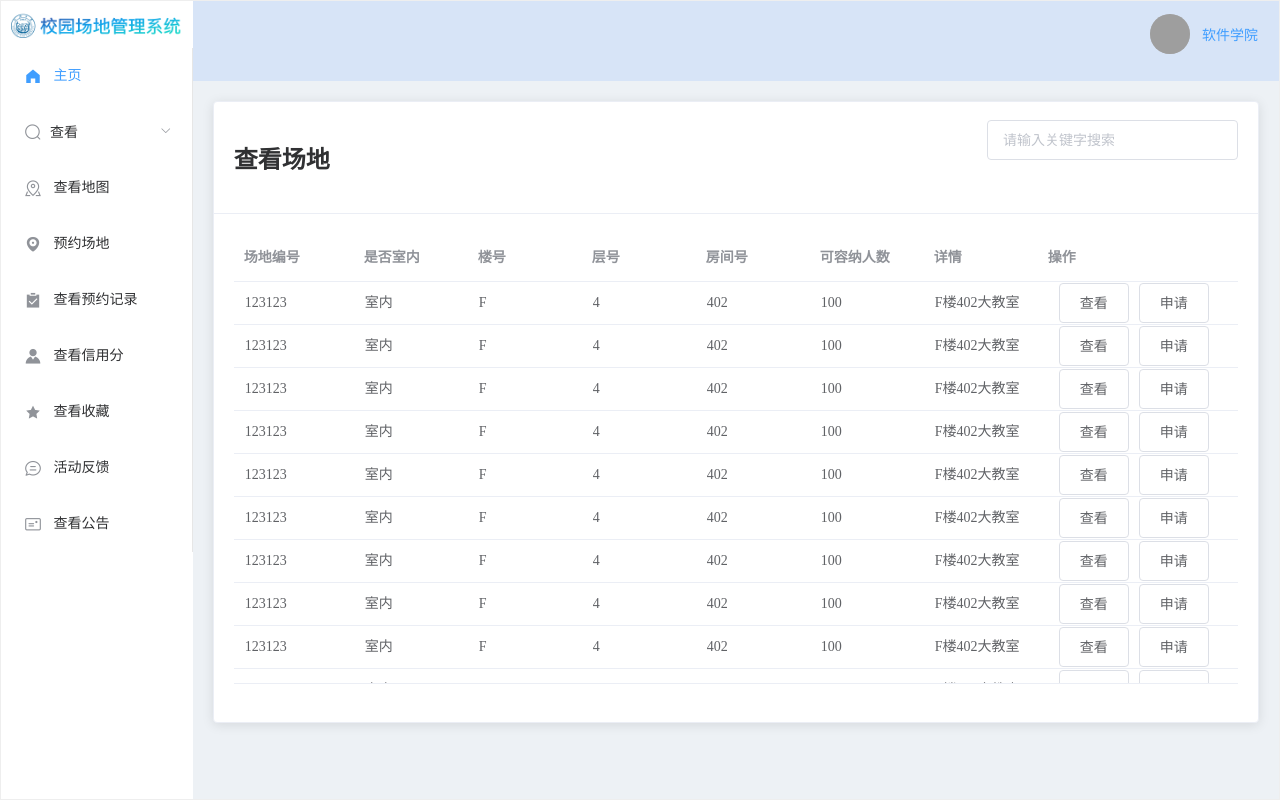
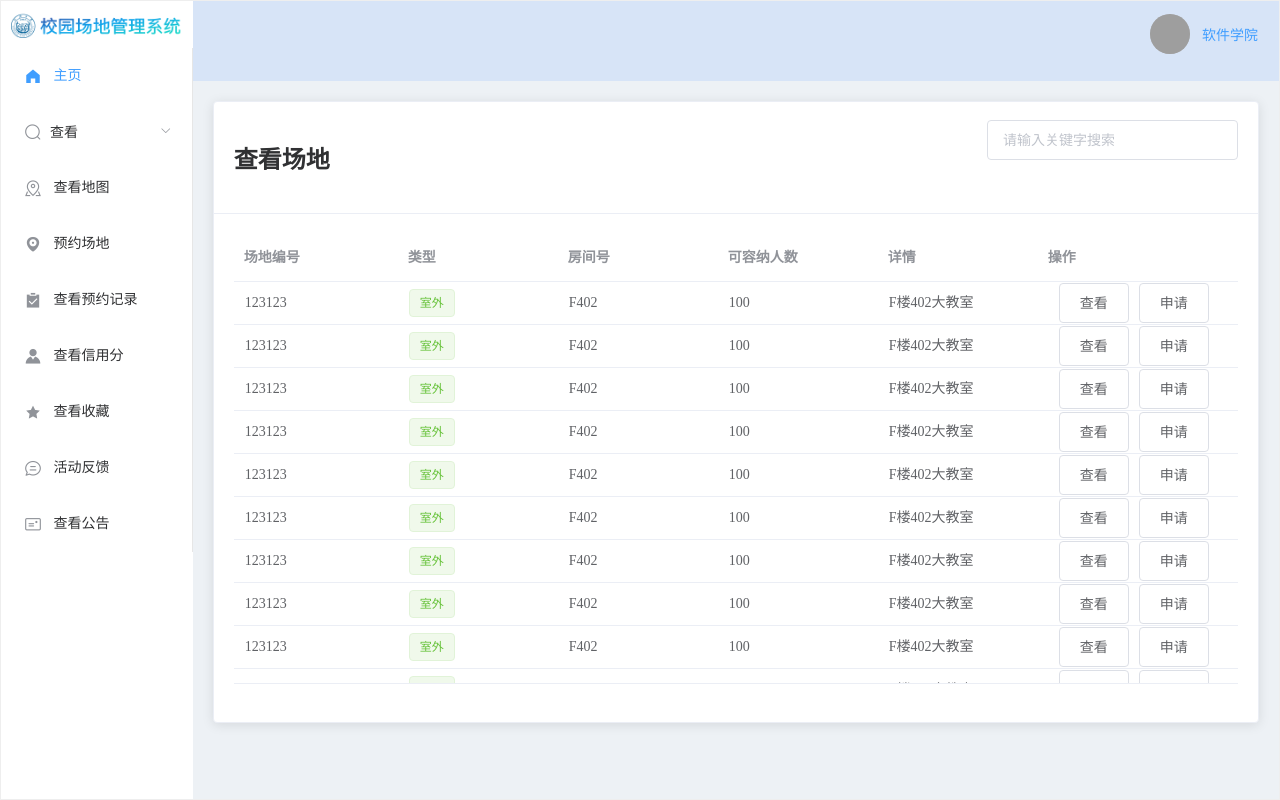
Before and after one commit to CampusSiteManagementSystem/CSMSFrontEnd, a Vue app: page /OrgFrame/CheckSite in a window 1280 px wide. Built offline with nearby package versions, Linux system fonts and the light colour scheme; grey boxes are pictures that could not be loaded.

Commit message:
修改查看场地页面

```diff
--- a/src/page/Shared/ShowPlaceDetail.vue
+++ b/src/page/Shared/ShowPlaceDetail.vue
@@ -21,10 +21,22 @@
       <div class="text item">
         <el-table :header-row-style="{height:'10px'}" :cell-style="{padding:'1px'}" :data="matchList" height="450">
           <el-table-column prop="groundID" label="场地编号"> </el-table-column>
-          <el-table-column prop="type" label="是否室内"> </el-table-column>
-          <el-table-column prop="building" label="楼号"> </el-table-column>
+          <!-- <el-table-column prop="type" label="是否室内"> </el-table-column> -->
+
+          <el-table-column label="类型" width="auto">
+          <template slot-scope="scope">
+            <el-tag
+              size="medium"
+              :type="scope.row.type=='室内' ? 'primary' : 'success'"
+              >{{ scope.row.type }}</el-tag
+            >
+          </template>
+        </el-table-column>
+
+         <el-table-column prop="details" label="房间号"> </el-table-column>
+          <!-- <el-table-column prop="building" label="楼号"> </el-table-column>
           <el-table-column prop="floor" label="层号"> </el-table-column>
-          <el-table-column prop="room" label="房间号"> </el-table-column>
+          <el-table-column prop="room" label="房间号"> </el-table-column> -->
           <el-table-column prop="capacity" label="可容纳人数">
           </el-table-column>
           <el-table-column prop="description" label="详情"> </el-table-column>
@@ -87,12 +99,13 @@ export default {
   data() {
     const item = {
       groundID:123123,
-      type: "室内",
+      type: "室外",
       building: "F",
       floor: "4",
       room: "402",
       capacity: 100,
       description: "F楼402大教室",
+      details:this.building+this.room
     };
     // const places = [
     //   {
@@ -166,6 +179,7 @@ export default {
       othertype:!this.membertype,
       matchList: [],
       toMatch: "",
+      item:item
 
       // baseUrl,
       // baseImgPath,
@@ -184,11 +198,14 @@ export default {
   },
    created() {
     this.matchList = this.tableData;
+
   },
   mounted(){
-    console.log("membertype student");
+    console.log("mounted membertype student");
      console.log(this.membertype);
     console.log(this.othertype);
+    this.item.details=this.item.building+this.item.room;
+    console.log("mounted detail",this.item);
 
   },
   methods: {
@@ -199,7 +216,7 @@ export default {
         this.matchList = [];
         for (var i = 0; i < this.tableData.length; i++) {
           if (
-            this.tableData[i].description.search(this.toMatch) != -1
+            this.tableData[i].details.search(this.toMatch) != -1
           ) {
             this.matchList.push(this.tableData[i]);
           }
--- a/src/page/Shared/ShowSchedule.vue
+++ b/src/page/Shared/ShowSchedule.vue
@@ -13,7 +13,10 @@
         </el-card>
       </el-col>
     </el-row> -->
+          <el-page-header @back="goBack" content="详情页面">
+</el-page-header>
     <el-row :gutter="10" type="flex">
+
         <div class="grid-content">
           <el-card class="box-card">
             <PicCard :buttonshow="othertype" />
```
